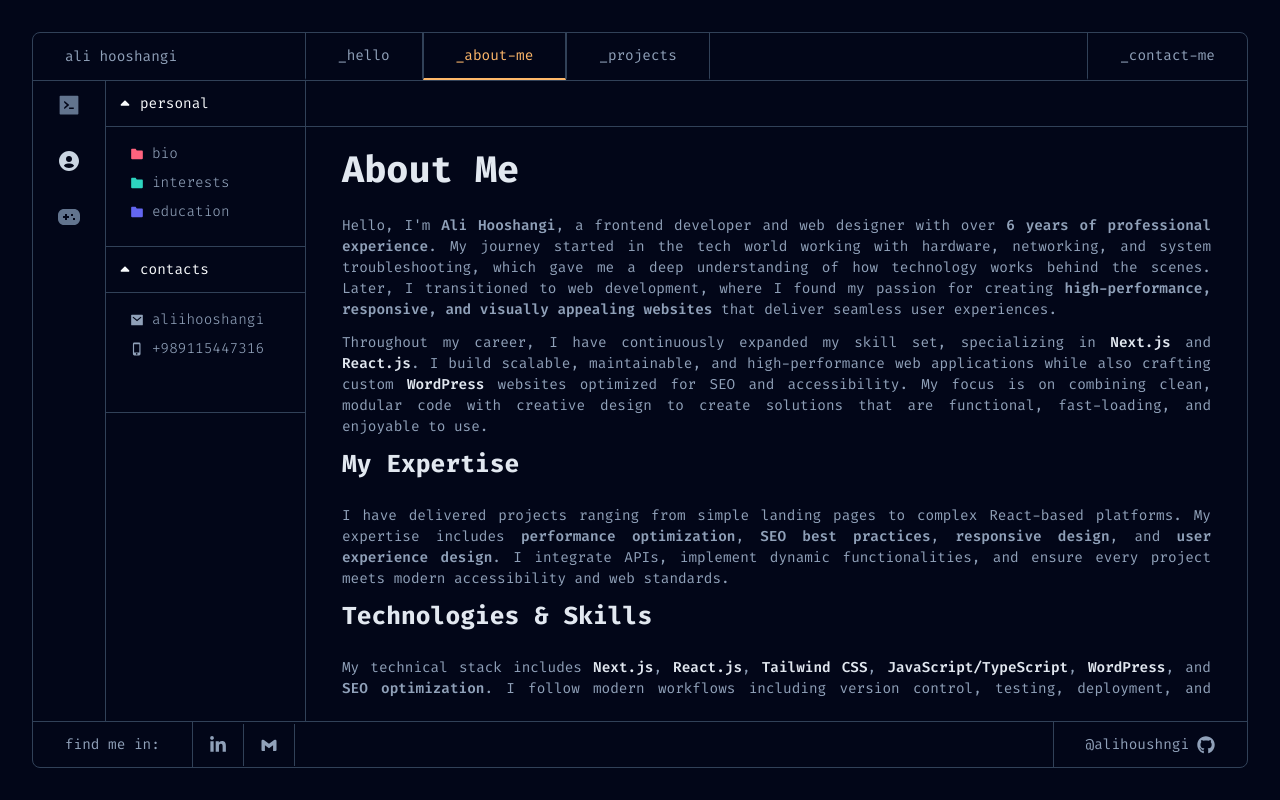
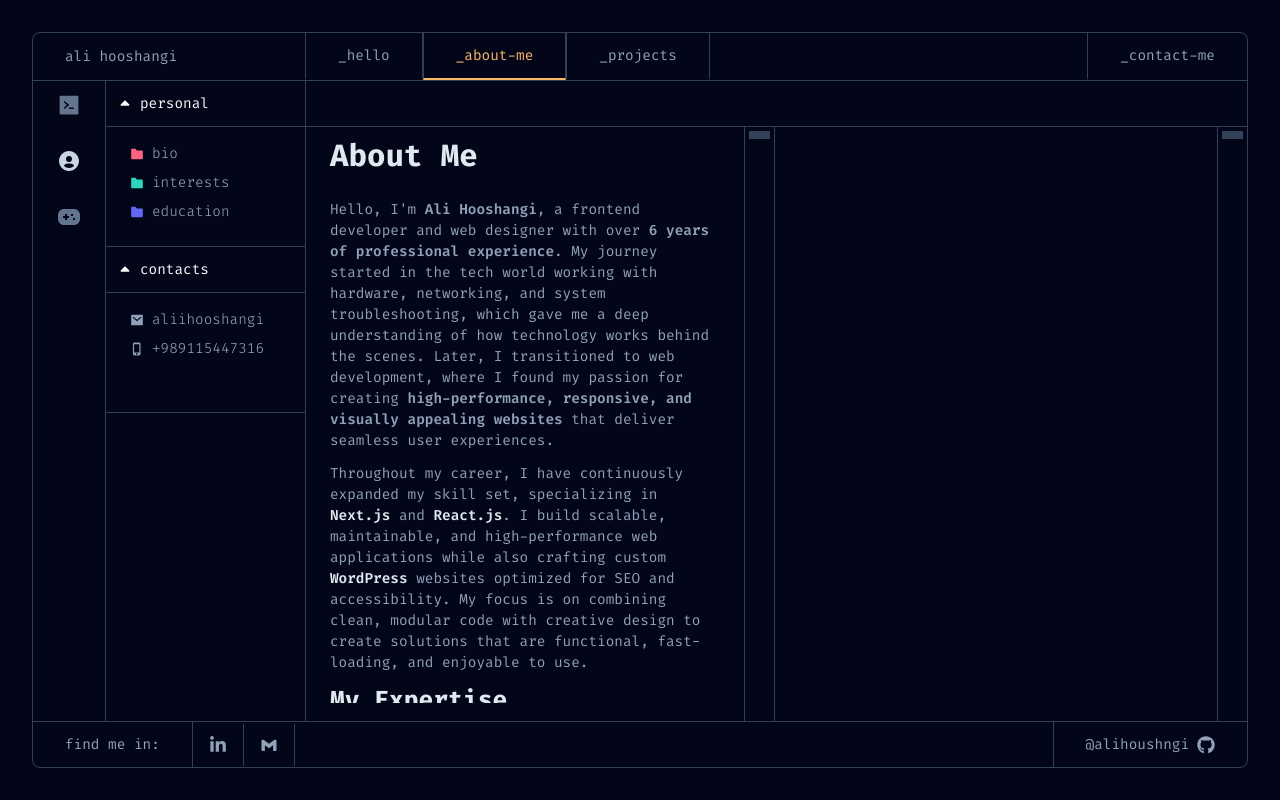
Before and after one commit to alihoushngi/Portfolio-V3, a Next.js app: page /about in a window 1280 px wide. Built offline with nearby package versions, Linux system fonts and the light colour scheme.

Commit message:
pages design change

```diff
--- a/package.json
+++ b/package.json
@@ -50,6 +50,7 @@
     "react-icons": "^5.5.0",
     "react-redux": "^9.2.0",
     "react-responsive": "^10.0.1",
+    "react-syntax-highlighter": "^15.6.6",
     "redux-persist": "^6.0.0",
     "swiper": "^11.2.10",
     "zustand": "^5.0.8"
--- a/src/app/about/(subpage)/biography/page.tsx
+++ b/src/app/about/(subpage)/biography/page.tsx
@@ -52,8 +52,8 @@ export const metadata: Metadata = {
 
 const Biography = () => {
   return (
-    <div className="biography h-[70vh] overflow-y-auto text-Appearance-Slate-400 text-justify max-md:text-left max-md:px-0">
-      <h1 className="text-4xl font-bold mb-6 mt-4 max-md:mt-2 max-md:mb-4 text-Appearance-Slate-200 max-md:text-xl">
+    <div className="biography h-[70vh] overflow-y-auto text-Appearance-Slate-400 px-6 text-left max-md:px-4 max-md:py-2">
+      <h1 className="text-3xl font-bold mb-6 mt-4 max-md:mt-2 max-md:mb-4 text-Appearance-Slate-200 max-md:text-xl">
         Ali Hooshangi Biography
       </h1>
 
--- a/src/app/about/(subpage)/education/page.tsx
+++ b/src/app/about/(subpage)/education/page.tsx
@@ -52,8 +52,8 @@ export const metadata: Metadata = {
 
 const Education = () => {
   return (
-    <div className="education h-[70vh] overflow-y-auto text-Appearance-Slate-400 px-4 text-justify max-md:text-left max-md:px-0">
-      <h1 className="text-4xl font-bold mb-6 mt-4 max-md:mt-2 max-md:mb-4 text-Appearance-Slate-200 max-md:text-xl">
+    <div className="education h-[70vh] overflow-y-auto text-Appearance-Slate-400 px-6 text-left max-md:px-4 max-md:py-2">
+      <h1 className="text-3xl font-bold mb-6 mt-4 max-md:mt-2 max-md:mb-4 text-Appearance-Slate-200 max-md:text-xl">
         My Education
       </h1>
 
--- a/src/app/about/(subpage)/hobbies/page.tsx
+++ b/src/app/about/(subpage)/hobbies/page.tsx
@@ -53,8 +53,8 @@ export const metadata: Metadata = {
 
 const Hobbies = () => {
   return (
-    <div className="hobbies h-[70vh] overflow-y-auto text-Appearance-Slate-400 px-4 text-justify max-md:text-left max-md:px-0">
-      <h1 className="text-4xl font-bold mb-6 mt-4 max-md:mt-2 max-md:mb-4 text-Appearance-Slate-200 max-md:text-xl">
+    <div className="hobbies h-[70vh] overflow-y-auto text-Appearance-Slate-400 px-6 text-left max-md:px-4 max-md:py-2">
+      <h1 className="text-3xl font-bold mb-6 mt-4 max-md:mt-2 max-md:mb-4 text-Appearance-Slate-200 max-md:text-xl">
         My Hobbies & Interests
       </h1>
 
--- a/src/app/about/(subpage)/interests/page.tsx
+++ b/src/app/about/(subpage)/interests/page.tsx
@@ -50,8 +50,8 @@ export const metadata: Metadata = {
 
 const Interests = () => {
   return (
-    <div className="interests h-[70vh] overflow-y-auto text-Appearance-Slate-400 px-4 text-justify max-md:text-left max-md:px-0">
-      <h1 className="text-4xl font-bold mb-6 mt-4 max-md:mt-2 max-md:mb-4 text-Appearance-Slate-200 max-md:text-xl">
+    <div className="interests h-[70vh] overflow-y-auto text-Appearance-Slate-400 px-6 text-left max-md:px-4 max-md:py-2">
+      <h1 className="text-3xl font-bold mb-6 mt-4 max-md:mt-2 max-md:mb-4 text-Appearance-Slate-200 max-md:text-xl">
         My Interests & Passions
       </h1>
 
--- a/src/app/about/(subpage)/professional-info/js/page.tsx
+++ b/src/app/about/(subpage)/professional-info/js/page.tsx
@@ -52,8 +52,8 @@ export const metadata: Metadata = {
 
 const JS = () => {
   return (
-    <div className="js-journey h-[70vh] overflow-y-auto text-Appearance-Slate-400 px-4 text-justify max-md:text-left max-md:px-0">
-      <h1 className="text-4xl font-bold mb-6 mt-4 max-md:mt-2 max-md:mb-4 text-Appearance-Slate-200 max-md:text-xl">
+    <div className="js-journey h-[70vh] overflow-y-auto text-Appearance-Slate-400 px-6 text-left max-md:px-4 max-md:py-2">
+      <h1 className="text-3xl font-bold mb-6 mt-4 max-md:mt-2 max-md:mb-4 text-Appearance-Slate-200 max-md:text-xl">
         My JavaScript & Frontend Journey
       </h1>
 
--- a/src/app/about/(subpage)/professional-info/nextjs/page.tsx
+++ b/src/app/about/(subpage)/professional-info/nextjs/page.tsx
@@ -63,8 +63,8 @@ export const metadata: Metadata = {
 
 const NextJSJourney = () => {
   return (
-    <div className="nextjs-journey h-[70vh] overflow-y-auto text-Appearance-Slate-400 px-4 text-justify max-md:text-left max-md:px-0">
-      <h1 className="text-4xl font-bold mb-6 mt-4 max-md:mt-2 max-md:mb-4 text-Appearance-Slate-200 max-md:text-xl">
+    <div className="nextjs-journey h-[70vh] overflow-y-auto text-Appearance-Slate-400 px-6 text-left max-md:px-4 max-md:py-2">
+      <h1 className="text-3xl font-bold mb-6 mt-4 max-md:mt-2 max-md:mb-4 text-Appearance-Slate-200 max-md:text-xl">
         My Next.js Journey
       </h1>
 
--- a/src/app/about/(subpage)/professional-info/page.tsx
+++ b/src/app/about/(subpage)/professional-info/page.tsx
@@ -53,8 +53,8 @@ export const metadata: Metadata = {
 
 const ProfessionalInfo = () => {
   return (
-    <div className="professional-info h-[70vh] overflow-y-auto text-Appearance-Slate-400 text-justify max-md:text-left max-md:px-0">
-      <h1 className="text-4xl font-bold mb-6 mt-4 max-md:mt-2 max-md:mb-4 text-Appearance-Slate-200 max-md:text-xl">
+    <div className="professional-info h-[70vh] overflow-y-auto text-Appearance-Slate-400 px-6 text-left max-md:px-4 max-md:py-2">
+      <h1 className="text-3xl font-bold mb-6 mt-4 max-md:mt-2 max-md:mb-4 text-Appearance-Slate-200 max-md:text-xl">
         Professional Expertise
       </h1>
 
--- a/src/app/about/(subpage)/professional-info/react/page.tsx
+++ b/src/app/about/(subpage)/professional-info/react/page.tsx
@@ -51,8 +51,8 @@ export const metadata: Metadata = {
 
 const ReactJourney = () => {
   return (
-    <div className="react-journey h-[70vh] overflow-y-auto text-Appearance-Slate-400 px-4 text-justify max-md:text-left max-md:px-0">
-      <h1 className="text-4xl font-bold mb-6 mt-4 max-md:mt-2 max-md:mb-4 text-Appearance-Slate-200 max-md:text-xl">
+    <div className="react-journey h-[70vh] overflow-y-auto text-Appearance-Slate-400 px-6 text-left max-md:px-4 max-md:py-2">
+      <h1 className="text-3xl font-bold mb-6 mt-4 max-md:mt-2 max-md:mb-4 text-Appearance-Slate-200 max-md:text-xl">
         My React & TypeScript Journey
       </h1>
 
--- a/src/app/about/layout.tsx
+++ b/src/app/about/layout.tsx
@@ -10,7 +10,7 @@ const AboutLayout = ({ children }: { children: React.ReactNode }) => {
       <FirstSideBar />
       <div className="flex flex-col w-full">
         <OpenedFileBar />
-        <div className="px-6 py-4 max-md:px-4 max-md:py-2">{children}</div>
+        <div className="h-full">{children}</div>
       </div>
     </section>
   );
--- a/src/app/about/page.tsx
+++ b/src/app/about/page.tsx
@@ -48,20 +48,24 @@ export const metadata: Metadata = {
 
 const About = () => {
   return (
-    <div className="h-[70vh] overflow-y-auto text-Appearance-Slate-400 px-4 text-justify max-md:text-left max-md:px-0">
-      <h1 className="text-4xl font-bold mb-6 mt-4 max-md:mt-2 max-md:mb-4 text-Appearance-Slate-200 max-md:text-xl">
+    <div className="max-md:px-4 max-md:py-2 w-full h-full flex">
+      <div className="w-1/2 h-full">
+        <div className="h-[72vh] overflow-y-auto text-Appearance-Slate-400 px-6 text-left max-md:px-4 max-md:py-2">
+          <h1 className="text-3xl font-bold mb-6 mt-4 max-md:mt-2 max-md:mb-4 text-Appearance-Slate-200 max-md:text-xl">
             About Me
           </h1>
           <p className="text-1 mb-4 max-md:text-xs">
-        Hello, I&apos;m <strong className="font-semibold">Ali Hooshangi</strong>
-        , a frontend developer and web designer with over{" "}
+            Hello, I&apos;m{" "}
+            <strong className="font-semibold">Ali Hooshangi</strong>, a frontend
+            developer and web designer with over{" "}
             <strong className="font-semibold">
               6 years of professional experience
             </strong>
             . My journey started in the tech world working with hardware,
             networking, and system troubleshooting, which gave me a deep
             understanding of how technology works behind the scenes. Later, I
-        transitioned to web development, where I found my passion for creating{" "}
+            transitioned to web development, where I found my passion for
+            creating{" "}
             <strong className="font-semibold">
               high-performance, responsive, and visually appealing websites
             </strong>{" "}
@@ -91,8 +95,8 @@ const About = () => {
                 React.js
               </Link>
             </strong>
-        . I build scalable, maintainable, and high-performance web applications
-        while also crafting custom{" "}
+            . I build scalable, maintainable, and high-performance web
+            applications while also crafting custom{" "}
             <strong className="font-semibold">
               <Link
                 href="https://wordpress.org/"
@@ -103,16 +107,16 @@ const About = () => {
                 WordPress
               </Link>
             </strong>{" "}
-        websites optimized for SEO and accessibility. My focus is on combining
-        clean, modular code with creative design to create solutions that are
-        functional, fast-loading, and enjoyable to use.
+            websites optimized for SEO and accessibility. My focus is on
+            combining clean, modular code with creative design to create
+            solutions that are functional, fast-loading, and enjoyable to use.
           </p>
           <h2 className="text-2xl font-bold mb-6 mt-4 max-md:mt-2 max-md:mb-4 text-Appearance-Slate-200 max-md:text-xl">
             My Expertise
           </h2>
           <p className="text-1 mb-4 max-md:text-xs">
-        I have delivered projects ranging from simple landing pages to complex
-        React-based platforms. My expertise includes{" "}
+            I have delivered projects ranging from simple landing pages to
+            complex React-based platforms. My expertise includes{" "}
             <strong className="font-semibold">performance optimization</strong>,{" "}
             <strong className="font-semibold">SEO best practices</strong>,{" "}
             <strong className="font-semibold">responsive design</strong>, and{" "}
@@ -180,28 +184,39 @@ const About = () => {
               </Link>
             </strong>
             , and <strong className="font-semibold">SEO optimization</strong>. I
-        follow modern workflows including version control, testing, deployment,
-        and prioritize maintainable, reusable, and scalable code architectures.
+            follow modern workflows including version control, testing,
+            deployment, and prioritize maintainable, reusable, and scalable code
+            architectures.
           </p>
           <h2 className="text-2xl font-bold mb-6 mt-4 max-md:mt-2 max-md:mb-4 text-Appearance-Slate-200 max-md:text-xl">
             My Philosophy
           </h2>
           <p className="text-1 mb-4 max-md:text-xs">
-        I am passionate about mentoring junior developers, creating educational
-        content, and sharing insights on web development trends, SEO, and
-        performance optimization. I believe in continuous learning and adapting
-        to emerging technologies to craft innovative and user-centered
-        solutions.
+            I am passionate about mentoring junior developers, creating
+            educational content, and sharing insights on web development trends,
+            SEO, and performance optimization. I believe in continuous learning
+            and adapting to emerging technologies to craft innovative and
+            user-centered solutions.
           </p>
           <h2 className="text-2xl font-bold mb-6 mt-4 max-md:mt-2 max-md:mb-4 text-Appearance-Slate-200 max-md:text-xl">
             My Goal
           </h2>
           <p className="text-1 mb-4 max-md:text-xs">
-        My ultimate goal is to combine technical expertise, creativity, and best
-        practices to deliver websites and applications that are fast,
-        functional, and engaging. I am dedicated, detail-oriented, and committed
-        to helping clients achieve meaningful and lasting digital experiences.
+            My ultimate goal is to combine technical expertise, creativity, and
+            best practices to deliver websites and applications that are fast,
+            functional, and engaging. I am dedicated, detail-oriented, and
+            committed to helping clients achieve meaningful and lasting digital
+            experiences.
           </p>
+        </div>
+      </div>
+      <div className="w-7 border-x h-full border-Appearance-Slate-700 p-2">
+        <div className="w-full h-3 bg-Appearance-Slate-700" />
+      </div>
+      <div className="w-1/2 px-6"></div>
+      <div className="w-7 border-l h-full border-Appearance-Slate-700 p-2">
+        <div className="w-full h-3 bg-Appearance-Slate-700" />
+      </div>
     </div>
   );
 };
```
Also changed, not shown: 1 other file (tests, documents, lock files or other folders). Lines whose indentation alone changed are shown as unchanged.
